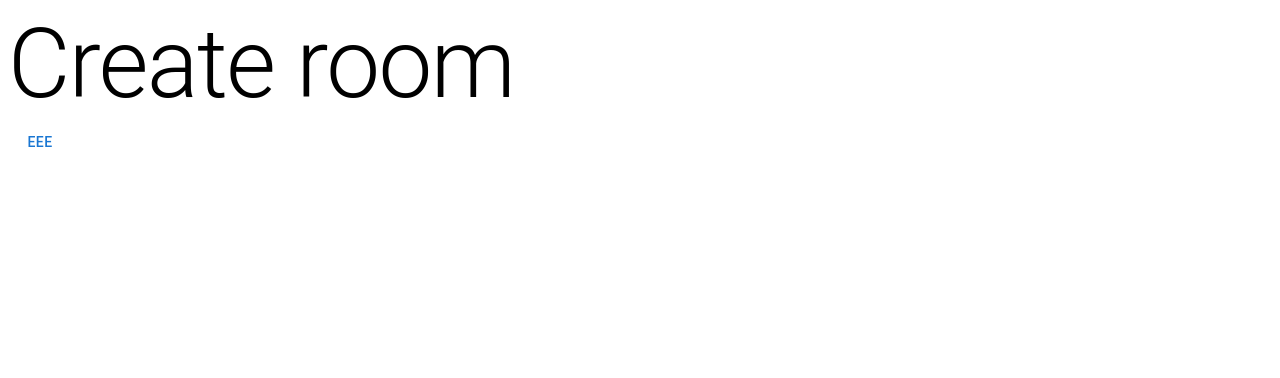
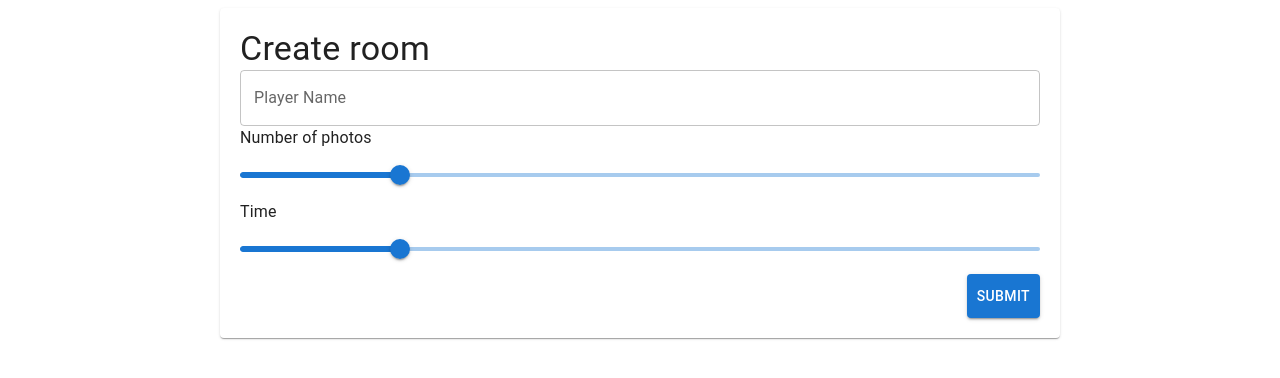
Before and after one commit to AGH-Hackathon/Frontend, a React (Create React App) app: page / in a window 1280 px wide. Shown: the top 378 px of the page. Built offline with nearby package versions, Linux system fonts and the light colour scheme.

Commit message:
Add ui components. Create room view.

```diff
--- a/package.json
+++ b/package.json
@@ -3,6 +3,9 @@
   "version": "0.1.0",
   "private": true,
   "dependencies": {
+    "@emotion/react": "^11.10.6",
+    "@emotion/styled": "^11.10.6",
+    "@mui/material": "^5.11.15",
     "@testing-library/jest-dom": "^5.14.1",
     "@testing-library/react": "^13.0.0",
     "@testing-library/user-event": "^13.2.1",
--- a/src/App.tsx
+++ b/src/App.tsx
@@ -1,10 +1,19 @@
 import { CreateRoomView } from "./views/CreateRoomView";
+import {createTheme, ThemeProvider, Typography} from "@mui/material";
+
+const darkTheme = createTheme({
+    palette: {
+        mode: 'light',
+    },
+});
 
 function App() {
   return (
-    <div className="App">
-      <CreateRoomView />
-    </div>
+      <ThemeProvider theme={darkTheme}>
+          <div className="App">
+              <CreateRoomView />
+          </div>
+      </ThemeProvider>
   );
 }
 
--- a/src/components/Button.tsx
+++ b/src/components/Button.tsx
@@ -1,13 +1,17 @@
-import { Button, styled } from "@mui/material"
+import {Button, ButtonProps, styled} from "@mui/material"
 
 const StyledButton = styled(Button)({
   padding: '10px',
 })
 
-export const CustomButton = () => {
-  return (
-    <StyledButton>
-      EEE
-    </StyledButton>
-  )
+export const OutlinedButton = (props: ButtonProps) => {
+    return (
+        <StyledButton variant="outlined" {...props} />
+    )
 }
+
+export const ContainedButton = (props: ButtonProps) => {
+    return (
+        <StyledButton variant="contained" {...props} />
+    )
+}
--- /dev/null
+++ b/src/components/Slider.tsx
@@ -0,0 +1,9 @@
+import {Slider, SliderProps, styled} from "@mui/material"
+
+const StyledSlider = styled(Slider)({})
+
+export const CustomSlider = (props: SliderProps) => {
+    return (
+        <StyledSlider aria-label="Default" valueLabelDisplay="auto" step={1} {...props}/>
+    )
+}
--- /dev/null
+++ b/src/components/TextField.tsx
@@ -0,0 +1,18 @@
+import { styled, TextField, TextFieldProps} from "@mui/material"
+import {BodyTypography} from "./Typography";
+
+const StyledTextField = styled(TextField)({
+    width: "100%",
+})
+
+export const OutlinedTextField = (props: TextFieldProps) => {
+    return (
+        <StyledTextField variant="outlined" {...props} />
+    )
+}
+
+export const ContainedTextField  = (props: TextFieldProps) => {
+    return (
+        <StyledTextField variant="filled" {...props} />
+    )
+}
--- /dev/null
+++ b/src/components/Typography.tsx
@@ -0,0 +1,23 @@
+import {styled, Typography, TypographyProps} from "@mui/material"
+
+const StyledTypographyTitle = styled(Typography)({
+})
+
+export const TitleTypography = (props: TypographyProps) => {
+  return (
+    <StyledTypographyTitle variant="h4" {...props} />
+  )
+}
+
+export const SubtitleTypography = (props: TypographyProps) => {
+  return (
+      <StyledTypographyTitle variant="h2" {...props} />
+  )
+}
+
+
+export const BodyTypography = (props: TypographyProps) => {
+  return (
+      <StyledTypographyTitle variant="body1" {...props} />
+  )
+}
--- a/src/views/CreateRoomView.tsx
+++ b/src/views/CreateRoomView.tsx
@@ -1,12 +1,36 @@
-import { Typography } from "@mui/material";
+import {Card, styled, Typography} from "@mui/material";
 import { memo } from "react";
-import { CustomButton } from "../components/Button";
+import {ContainedButton} from "../components/Button";
+import {CustomSlider} from "../components/Slider";
+import {BodyTypography, TitleTypography} from "../components/Typography";
+import {OutlinedTextField} from "../components/TextField";
+
+const StyledCard = styled(Card)({
+    display: "flex",
+    flexDirection: "column",
+    maxWidth: "800px",
+    margin: "auto",
+    padding: "20px",
+    "& > *": {
+        margin: "10px 0"
+    }
+})
 
 export const CreateRoomView = memo(() => {
   return (
-    <>
-      <Typography variant="h1">Create room</Typography>
-      <CustomButton />
-    </>
+    <StyledCard>
+        <TitleTypography>Create room</TitleTypography>
+
+        <OutlinedTextField label="Player Name" id="player-name"></OutlinedTextField>
+
+        <BodyTypography>Number of photos</BodyTypography>
+        <CustomSlider defaultValue={4} max={20}/>
+
+        <BodyTypography>Time</BodyTypography>
+        <CustomSlider defaultValue={4} max={20}/>
+
+        <ContainedButton style={{marginLeft: "auto"}}>Submit</ContainedButton>
+
+    </StyledCard>
   )
 })
```
Also changed, not shown: src/components/Select.tsx (added, +15 -0 lines).
